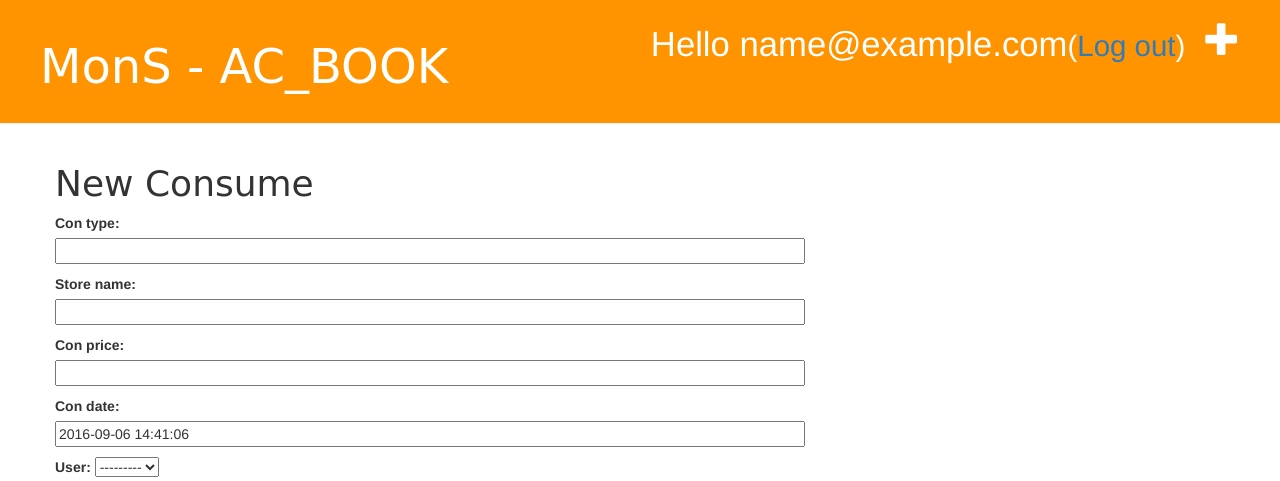
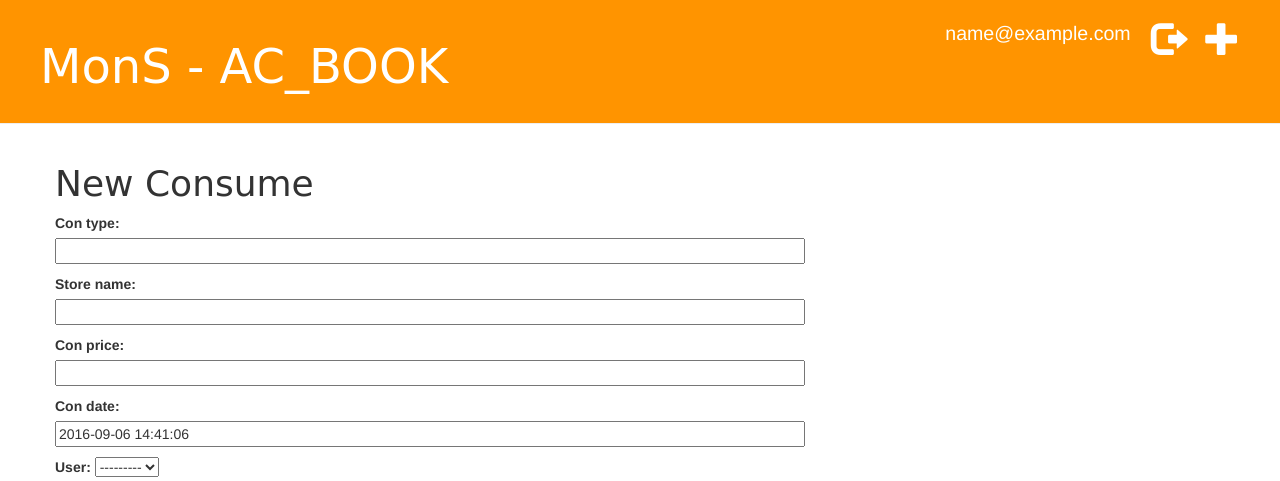
Before and after one commit to ErickRyu/MonS, a Django app: page /consume/new/ in a window 1280 px wide. Shown: the top 481 px of the page. Run offline with Django 3.2, Linux system fonts and the light colour scheme; the visitor is signed in with stand-in values (Sample User, id 1); some libraries are stand-ins or nearby versions.

Commit message:
추가: 로그아웃을 bootstrap의 그래픽으로 변경하다.

```diff
--- a/ac_book/templates/ac_book/base.html
+++ b/ac_book/templates/ac_book/base.html
@@ -10,7 +10,9 @@
 		<div class="page-header">
 			{% if user.is_authenticated %}
 	      <a href="{% url 'consume_new' %}" class="top-menu"><span class="glyphicon glyphicon-plus"></span></a>
-				<p class="top-menu">Hello {{ user.email }}<small>(<a href="{% url 'logout' %}">Log out</a>)</small></p>
+				<!-- <p class="top-menu">Hello {{ user.email }}<small>(<a href="{% url 'logout' %}">Log out</a>)</small></p> -->
+				<a href="{% url 'logout' %}"class = "top-menu"><sapn class="glyphicon glyphicon-log-out"></span></a>
+				<p style="font-size:140%" class = "top-menu">{{ user.email }}</p>
       {% else %}
       	<a href="{% url 'login' %}" class="top-menu"><span class="glyphicon glyphicon-lock"></span></a>
       {% endif %}
```
